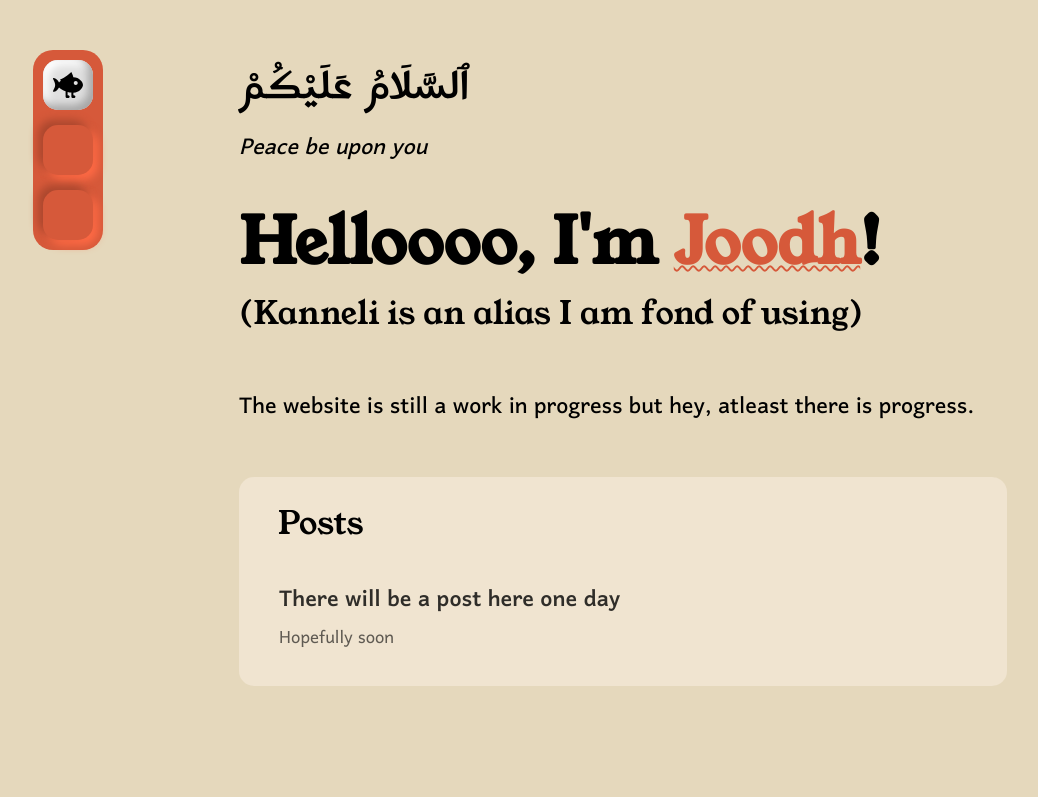
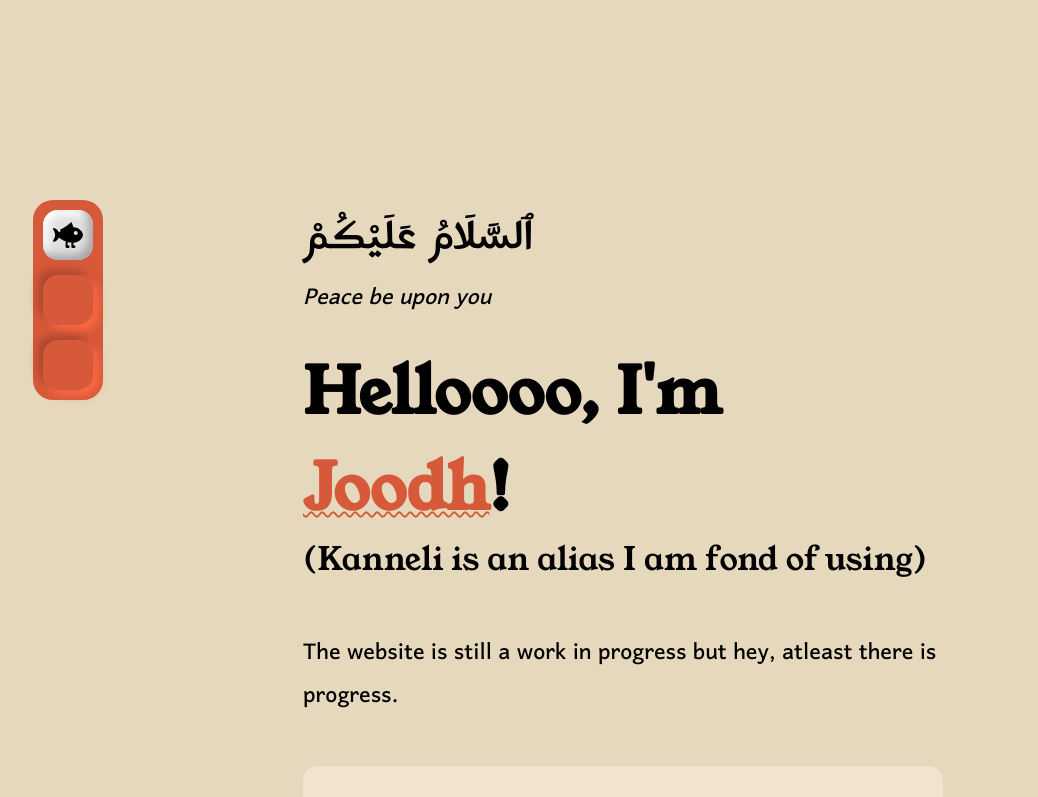
Before and after one commit to Kanneli/joodhahmednaseer, a SvelteKit app: page / in a window 1280 px wide. Shown: the top 797 px of the page, without its empty margins (17-1055 px from the left). Built offline with nearby package versions, Linux system fonts and the light colour scheme; what @iconify/tailwind4 would draw is missing.

Commit message:
minor adjustments to responsiveness

```diff
--- a/src/routes/+layout.svelte
+++ b/src/routes/+layout.svelte
@@ -89,6 +89,15 @@
 			margin: 50px 0;
 		}
 	}
+	@media only screen and (min-width: 1200px) {
+		#navbar {
+			top: 200px;
+		}
+		#content {
+			width: 50vw;
+			margin: 200px 0;
+		}
+	}
 
     .nav-button {
         display: flex;
```
